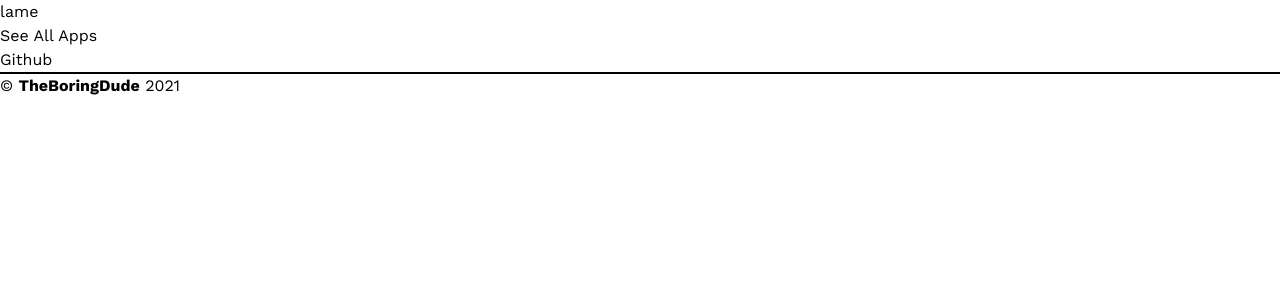
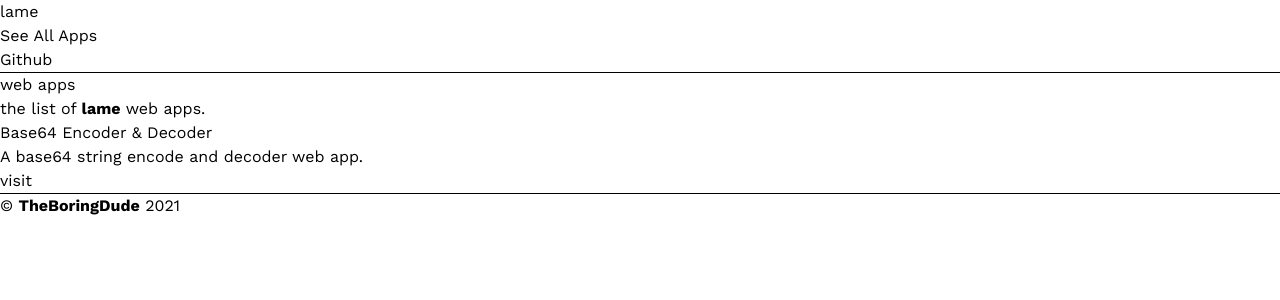
Before and after one commit to TheBoringDude/lame, a Nuxt app: page /apps in a window 1280 px wide. Shown: the top 300 px of the page. Built offline with nearby package versions, Linux system fonts and the light colour scheme.

Commit message:
add apps in apps page

```diff
--- a/components/Nav.vue
+++ b/components/Nav.vue
@@ -1,6 +1,8 @@
 <template>
   <nav class="py-4 w-11/12 mx-auto flex items-center justify-between">
-    <h1 class="text-3xl font-black tracking-wide text-green-500">lame</h1>
+    <h1 class="text-3xl font-black tracking-wide text-green-500">
+      <NuxtLink to="/">lame</NuxtLink>
+    </h1>
 
     <ul class="flex items-center">
       <li class="text-lg mx-6">
--- /dev/null
+++ b/components/apps/List.vue
@@ -0,0 +1,35 @@
+<template>
+  <div class="my-12">
+    <ul class="grid grid-cols-2 gap-8">
+      <li
+        :key="index"
+        v-for="(app, index) in apps"
+        class="border-2 border-green-300 p-4 rounded-md"
+      >
+        <h3 class="text-2xl font-bold text-green-500">
+          {{ app.title }}
+        </h3>
+        <p class="text-gray-600 text-lg">{{ app.description }}</p>
+        <div class="mt-4">
+          <NuxtLink
+            :to="'/apps/' + app.url"
+            class="py-2 px-6 rounded-lg text-white bg-green-400 hover:bg-green-500"
+            >visit</NuxtLink
+          >
+        </div>
+      </li>
+    </ul>
+  </div>
+</template>
+
+<script>
+import apps from "../../lame.apps.json";
+
+export default {
+  data: () => {
+    return {
+      apps
+    };
+  }
+};
+</script>
--- /dev/null
+++ b/lame.apps.json
@@ -0,0 +1,7 @@
+[
+  {
+    "title": "Base64 Encoder & Decoder",
+    "url": "base64",
+    "description": "A base64 string encode and decoder web app."
+  }
+]
--- /dev/null
+++ b/pages/apps.vue
@@ -0,0 +1,23 @@
+<template>
+  <div class="w-5/6 mx-auto py-20">
+    <div class="text-center">
+      <h3 class="text-3xl font-black text-green-500 mb-4">web apps</h3>
+      <p class="text-lg tracking-wide text-gray-600">
+        the list of <strong>lame</strong> web apps.
+      </p>
+    </div>
+    <AppsList />
+  </div>
+</template>
+
+<script>
+import Vue from "vue";
+
+export default Vue.extend({
+  head() {
+    return {
+      title: "Web Apps | lame"
+    };
+  }
+});
+</script>
```
Also changed, not shown: pages/apps/base64.vue (renamed from pages/base64.vue).
